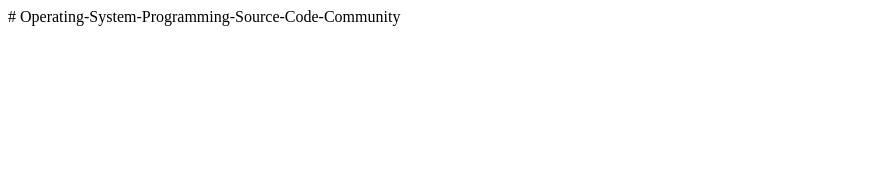
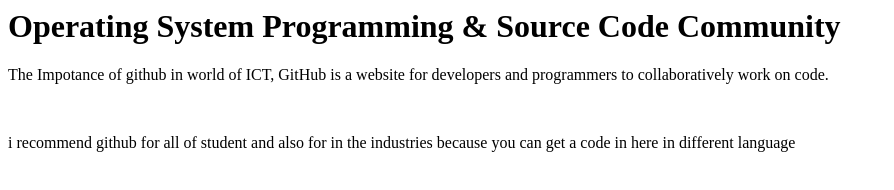
Before and after one commit to cjcagaid/Operating-System-Programming-Source-Code-Community, a plain HTML site: page index.html in a window 1280 px wide. Shown: the whole page, without its empty margins (0-894 px from the left). Drawn offline with Linux system fonts and the light colour scheme.

Commit message:
Update index.html

```diff
--- a/index.html
+++ b/index.html
@@ -1 +1,5 @@
-# Operating-System-Programming-Source-Code-Community
+<h1> Operating System Programming & Source Code Community</h1>
+
+<p>The Impotance of github in  world of ICT, GitHub is a website for developers and programmers to collaboratively work on code. </p>
+<br>
+<p> i recommend github for all of student and also for in the industries because you can get a code in here in different language </p>
```
